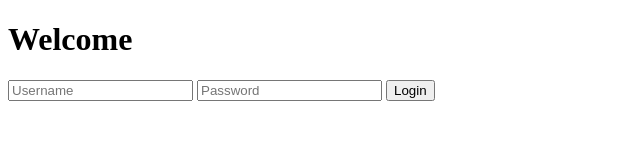
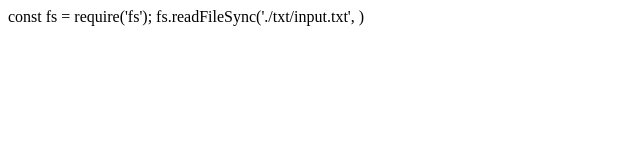
Before and after one commit to anjenn/Closet-app, a plain HTML site: page index.html in a window 1280 px wide. Shown: the whole page, without its empty margins (0-640 px from the left). Drawn offline with Linux system fonts and the light colour scheme.

Commit message:
deleted files

```diff
--- a/index.html
+++ b/index.html
@@ -1,24 +1 @@
-<!DOCTYPE html>
-<html lang="en">
-  <head>
-    <meta charset="UTF-8" />
-    <meta http-equiv="X-UA-Compatible" content="IE=edge" />
-    <meta name="viewport" content="width=device-width, initial-scale=1.0" />
-    <title>Dream Closet</title>
-    <link rel="stylesheet" href="style.css"></link>
-  </head>
-  <body>
-    <header>
-        <h1>Welcome</h1>
-    </header>
-    <div class="login-container">
-      <form action="/action_page.php">
-        <input type="text" placeholder="Username" name="username">
-        <input type="text" placeholder="Password" name="psw">
-        <button type="submit">Login</button>
-      </form>
-    </div>
-    <img>
-    <script src="script.js"></script>
-  </body>
-</html>
+const fs = require('fs'); fs.readFileSync('./txt/input.txt', )
--- a/script.js
+++ /dev/null
@@ -1,5 +0,0 @@
-// const changeText = function () {
-//   let id = Math.floor(Math.random() * 5);
-//   console.log(id);
-//   //0-4
-// };
```
Also changed, not shown: gridView.html (deleted), init.html (deleted), postView.html (deleted), style.css (deleted).
